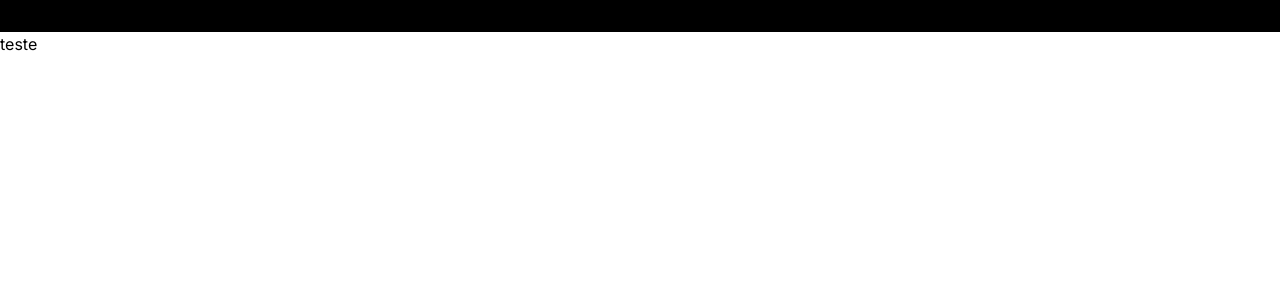
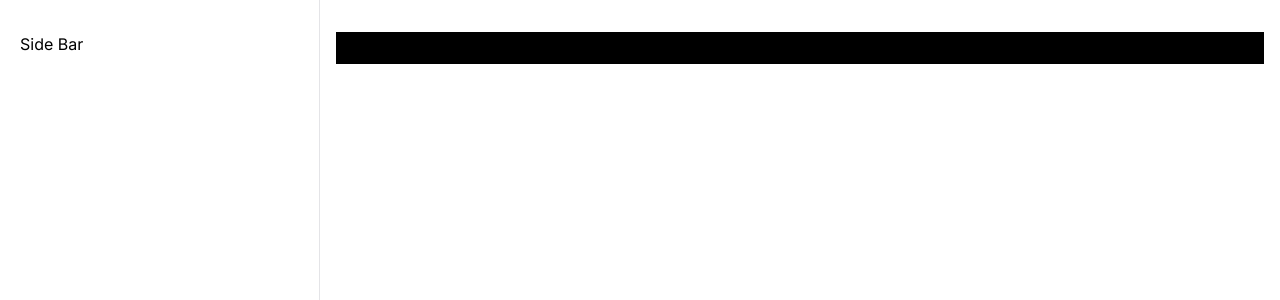
Before and after one commit to juniordbz/user-profile-settings, a Next.js app: page / in a window 1280 px wide. Shown: the top 300 px of the page. Built offline with nearby package versions, Linux system fonts and the light colour scheme.

Commit message:
layout settings

```diff
--- a/postcss.config.mjs
+++ b/postcss.config.mjs
@@ -1,6 +1,8 @@
-module.exports = {
+/** @type {import('postcss-load-config').Config} */
+const config = {
   plugins: {
     tailwindcss: {},
-    autoprefixer: {},
   },
 }
+
+export default config
--- a/src/app/layout.tsx
+++ b/src/app/layout.tsx
@@ -16,7 +16,12 @@
 }>) {
   return (
     <html lang="en">
-      <body className={inter.className}>{children}</body>
+      <body className={inter.className}>
+        <div className="grid-cols-app grid min-h-screen">
+          <aside className="border-r border-zinc-200 px-5 py-8">Side Bar</aside>
+          <main className="px-4 pb-12 pt-8">{children}</main>
+        </div>
+      </body>
     </html>
   )
 }
--- a/src/app/page.tsx
+++ b/src/app/page.tsx
@@ -1,8 +1,7 @@
 export default function Home() {
   return (
     <div>
-      <h1 className=" flex bg-black pt-2 dark:text-red-500">ola mundo</h1>
-      <p>teste</p>
+      <h1 className=" flex bg-black pt-2  dark:text-red-500">ola mundo</h1>
     </div>
   )
 }
--- a/tailwind.config.ts
+++ b/tailwind.config.ts
@@ -1,20 +1,24 @@
-import type { Config } from "tailwindcss";
+import type { Config } from 'tailwindcss'
 
 const config: Config = {
   content: [
-    "./src/pages/**/*.{js,ts,jsx,tsx,mdx}",
-    "./src/components/**/*.{js,ts,jsx,tsx,mdx}",
-    "./src/app/**/*.{js,ts,jsx,tsx,mdx}",
+    './src/pages/**/*.{js,ts,jsx,tsx,mdx}',
+    './src/components/**/*.{js,ts,jsx,tsx,mdx}',
+    './src/app/**/*.{js,ts,jsx,tsx,mdx}',
   ],
   theme: {
     extend: {
+      gridTemplateColumns: {
+        app: 'minmax(18rem, 20rem) 1fr',
+      },
+
       backgroundImage: {
-        "gradient-radial": "radial-gradient(var(--tw-gradient-stops))",
-        "gradient-conic":
-          "conic-gradient(from 180deg at 50% 50%, var(--tw-gradient-stops))",
+        'gradient-radial': 'radial-gradient(var(--tw-gradient-stops))',
+        'gradient-conic':
+          'conic-gradient(from 180deg at 50% 50%, var(--tw-gradient-stops))',
       },
     },
   },
   plugins: [],
-};
-export default config;
+}
+export default config
```
Also changed, not shown: .eslintrc.json.
